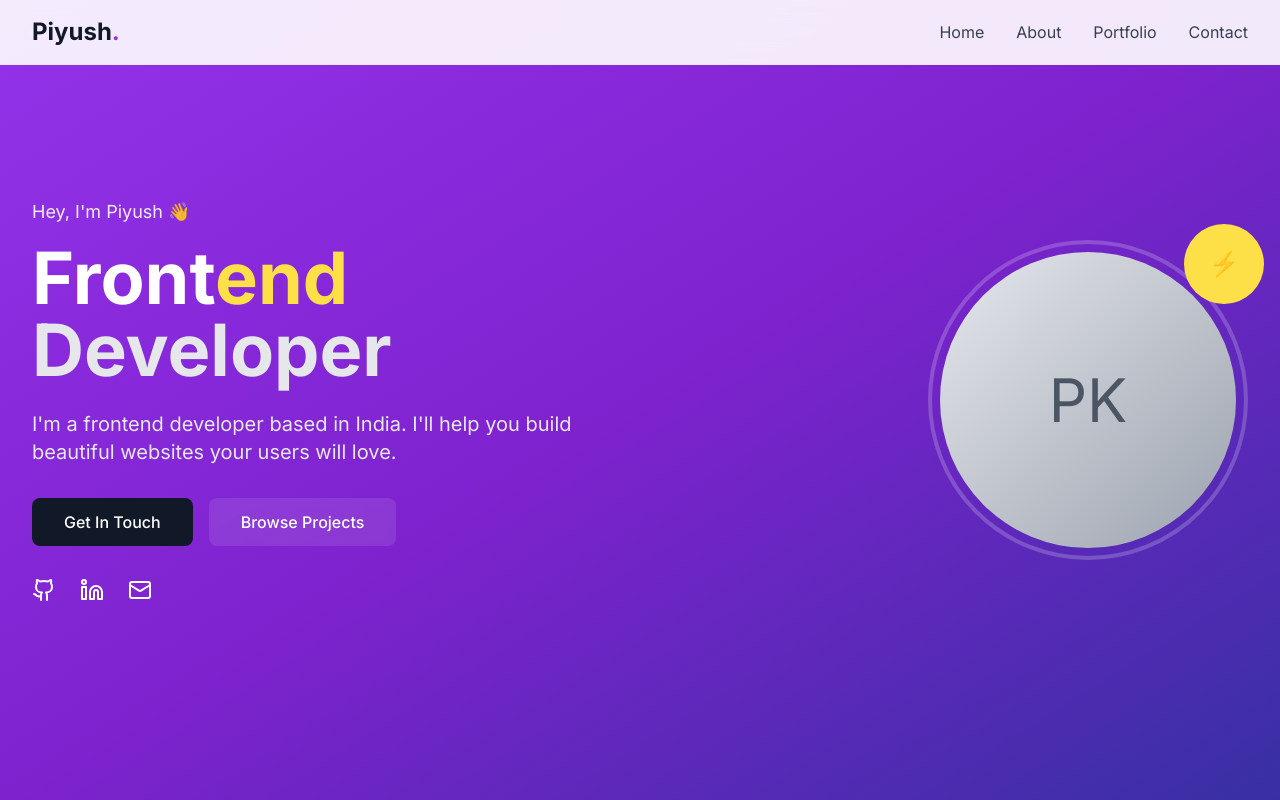
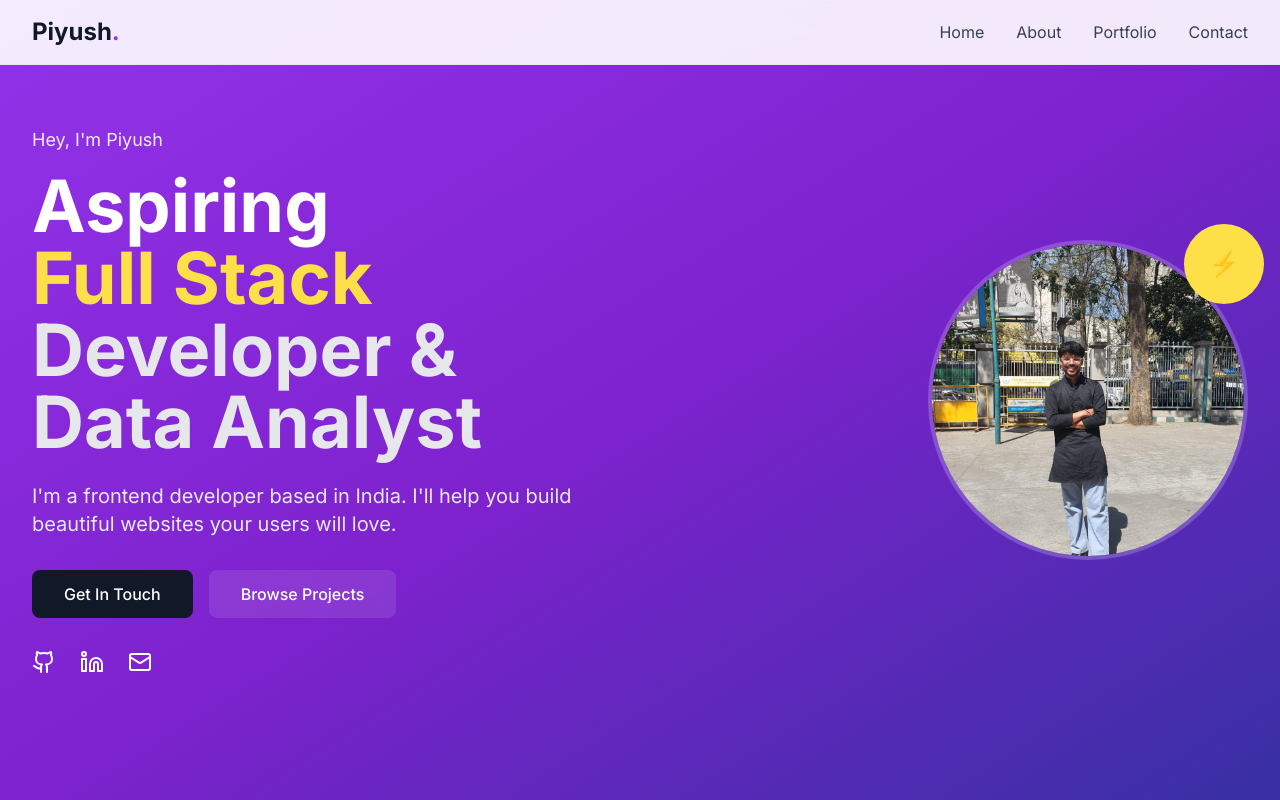
Before and after one commit to piyush1457/piyush-portfolio-craft, a React (Vite) app: page / in a window 1280 px wide. Shown: the top 800 px of the page. Built offline with nearby package versions, Linux system fonts and the light colour scheme.

Commit message:
Refactor: Update hero section
- Added the provided photo.
- Changed "Frontend Developer" to "Aspiring Full Stack Developer & Data Analyst".
- Removed the "hiii" emoji.

```diff
--- a/src/components/Hero.tsx
+++ b/src/components/Hero.tsx
@@ -15,12 +15,15 @@ const Hero = () => {
       <div className="max-w-7xl mx-auto px-4 sm:px-6 lg:px-8 py-20">
         <div className="grid grid-cols-1 lg:grid-cols-2 gap-12 items-center">
           <div className="text-center lg:text-left">
-            <p className="text-lg mb-4 opacity-90">Hey, I'm Piyush 👋</p>
+            <p className="text-lg mb-4 opacity-90">Hey, I'm Piyush</p>
             <h1 className="text-5xl lg:text-7xl font-bold mb-6 leading-tight">
-              <span className="text-white">Front</span>
-              <span className="text-yellow-300">end</span>
+              <span className="text-white">Aspiring</span>
               <br />
-              <span className="text-gray-200">Developer</span>
+              <span className="text-yellow-300">Full Stack</span>
+              <br />
+              <span className="text-gray-200">Developer &</span>
+              <br />
+              <span className="text-gray-200">Data Analyst</span>
             </h1>
             <p className="text-xl mb-8 text-gray-200 max-w-2xl">
               I'm a frontend developer based in India. I'll help you build beautiful websites your users will love.
@@ -66,10 +69,12 @@ const Hero = () => {
           </div>
           <div className="flex justify-center lg:justify-end">
             <div className="relative">
-              <div className="w-80 h-80 rounded-full border-4 border-white/20 p-2">
-                <div className="w-full h-full rounded-full bg-gradient-to-br from-gray-200 to-gray-400 flex items-center justify-center text-6xl text-gray-600">
-                  PK
-                </div>
+              <div className="w-80 h-80 rounded-full border-4 border-white/20 p-2 overflow-hidden">
+                <img
+                  src="/lovable-uploads/64f6cc40-567e-4708-9814-347e72549292.png"
+                  alt="Piyush Kumar Sodhi"
+                  className="w-full h-full rounded-full object-cover object-center transform scale-110"
+                />
               </div>
               <div className="absolute -top-4 -right-4 w-20 h-20 bg-yellow-300 rounded-full flex items-center justify-center text-2xl">
                 ⚡
```
Also changed, not shown: public/lovable-uploads/64f6cc40-567e-4708-9814-347e72549292.png (added).
